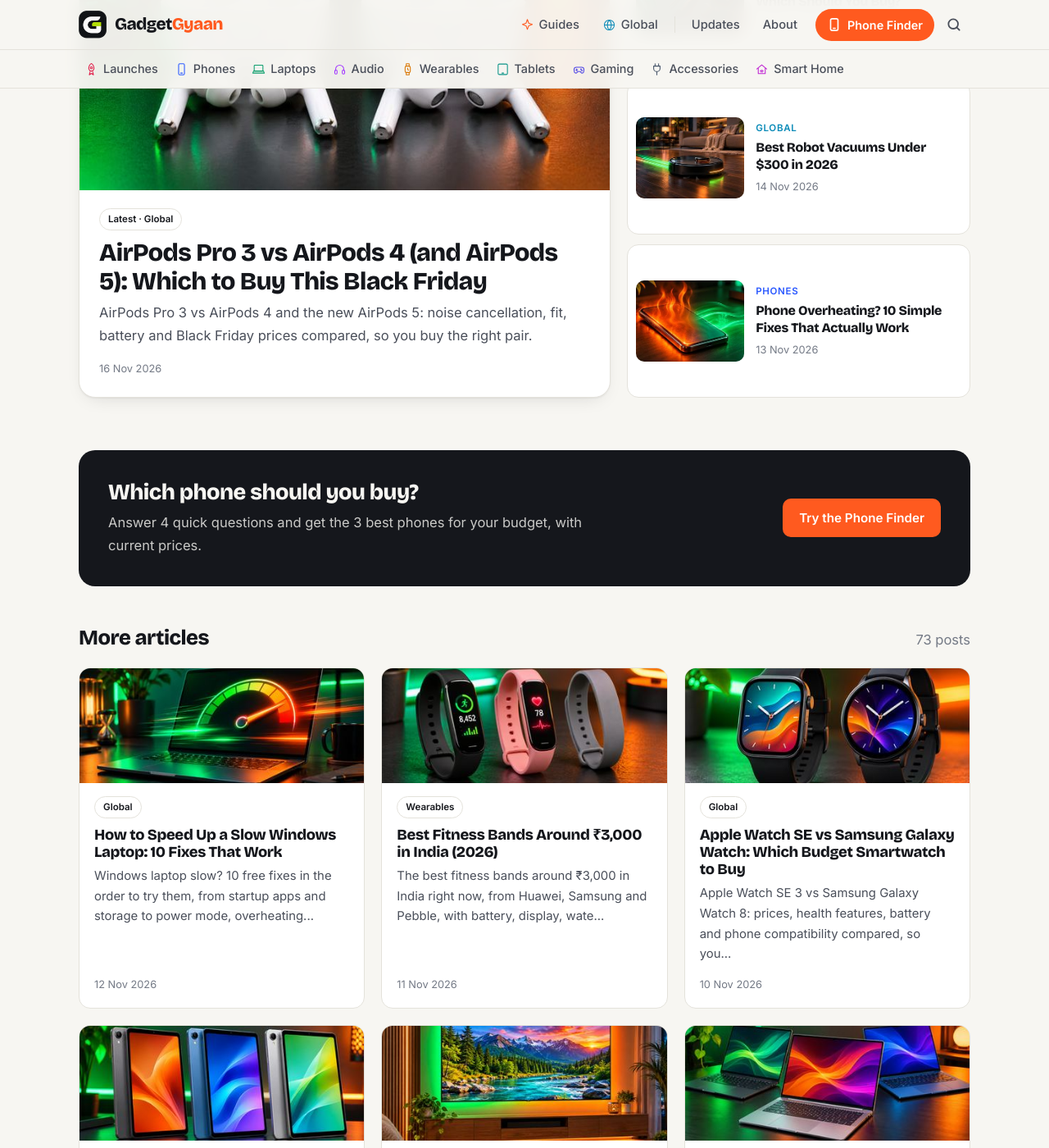
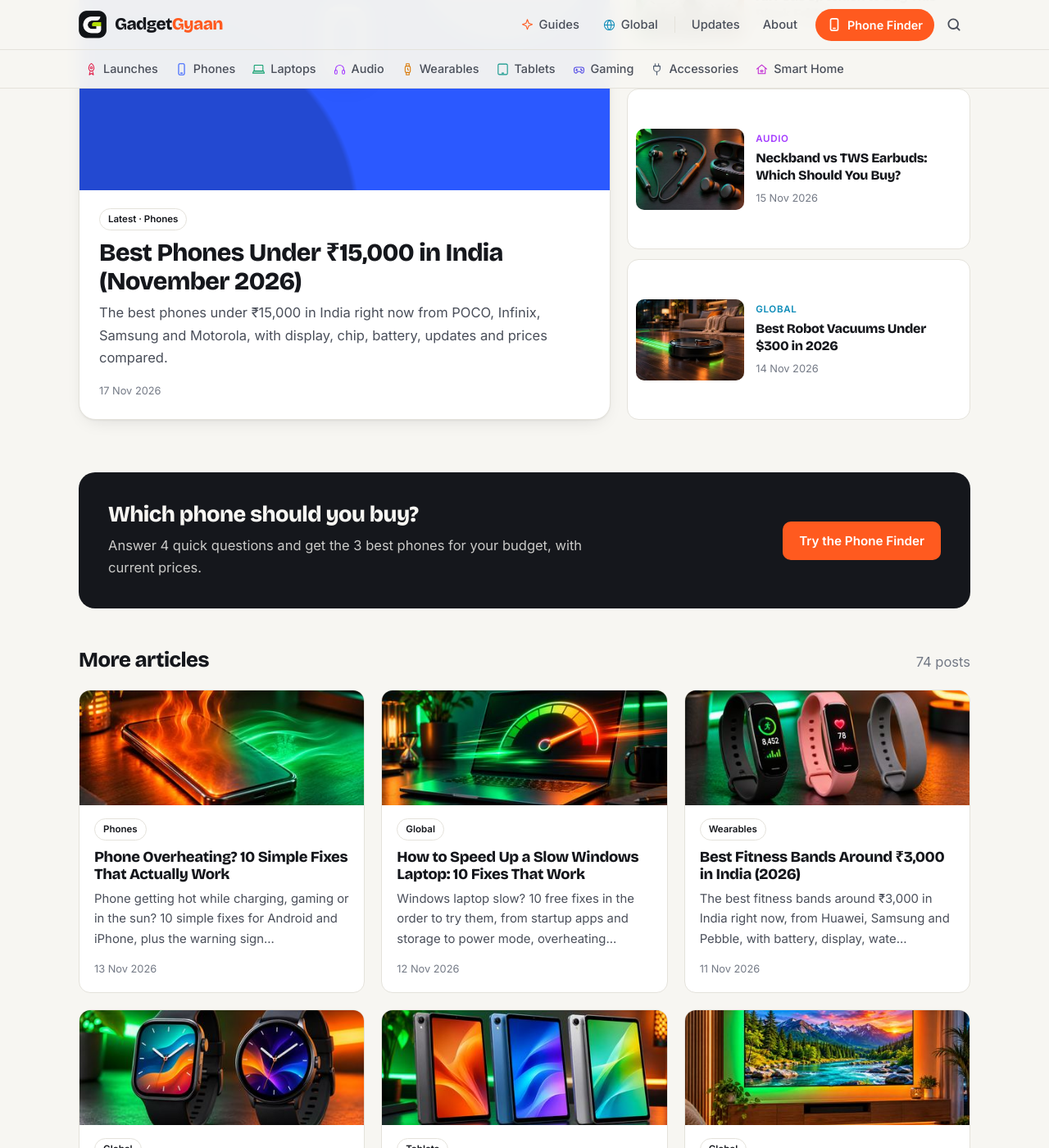
Before and after one commit to kiteksood167/kiteksood167.github.io, a Jekyll site: the page built from index.html, in a window 1280 px wide and 1400 px high, scrolled down 594 px. Shown: the whole window at 82% size. Built offline with Jekyll 4.4.1, drawn with Linux system fonts in a browser that asks for light colours; part of the change alters nothing that is shown.

Commit message:
New post: Best Phones Under ₹15,000 in India (November 2026)
Co-Authored-By: Claude <noreply@anthropic.com>

```diff
--- a/_data/content_plan.yml
+++ b/_data/content_plan.yml
@@ -8,13 +8,6 @@
 # The planned post below is that day's post. Launch/news tasks update existing posts
 # instead of adding new ones (see WRITING_GUIDE.md, "Publishing pace"). If a major
 # launch takes a day's slot, move that day's planned topic to the next free date.
-
-- date: 2026-11-16
-  audience: Global
-  category: Global
-  title: "AirPods Pro 3 vs AirPods 4: Which to Buy This Black Friday"
-  slug: airpods-pro-3-vs-airpods-4
-  image: airpods-pro-3-vs-airpods-4.jpg
 
 # Owner asked (16 Nov) for the most useful, most searched post here. Huge evergreen India search, budget buyers, Amazon/Flipkart affiliate.
 # Use _data/phone_finder.yml for candidates, then confirm current prices on Amazon.in/Flipkart on the day; only phones actually on sale under ₹15,000.
--- a/_posts/2026-10-20-how-to-choose-a-smartphone-under-20000.md
+++ b/_posts/2026-10-20-how-to-choose-a-smartphone-under-20000.md
@@ -89,7 +89,7 @@ Also watch for **bank offers** and **exchange offers** during sales. These often
 
 {% include buy.html name="5G smartphones under ₹20,000" query="5G smartphone under 20000" note="Filter by 8GB RAM and AMOLED to shortlist quickly" %}
 
-**Related reading:** [12 Simple Ways to Make Your Phone Battery Last Longer (That Actually Work)](/make-phone-battery-last-longer/) · [How to Improve Gaming Performance on Your Android Phone](/improve-gaming-performance-android-phone/) · [Samsung Galaxy F70 5G Launched in India: Price, Specs and Sale Date](/samsung-galaxy-f70-5g-launched-india/)
+**Related reading:** [12 Simple Ways to Make Your Phone Battery Last Longer (That Actually Work)](/make-phone-battery-last-longer/) · [How to Improve Gaming Performance on Your Android Phone](/improve-gaming-performance-android-phone/) · [Best Phones Under ₹15,000 in India (November 2026)](/best-phones-under-15000-india/)
 
 > **Still not sure?** Try our free [Phone Finder](/phone-finder/): answer 4 quick questions and get the 3 best phones for your budget.
 
--- /dev/null
+++ b/_posts/2026-11-17-best-phones-under-15000-india.md
@@ -0,0 +1,113 @@
+---
+title: "Best Phones Under ₹15,000 in India (November 2026)"
+description: "The best phones under ₹15,000 in India right now from POCO, Infinix, Samsung and Motorola, with display, chip, battery, updates and prices compared."
+date: 2026-11-17 08:49:00 +0530
+category: Phones
+also_in: [Guides]
+tags: [budget phones, phones under 15000, 5G phones, POCO M7 Pro 5G, Infinix Note 50x 5G, Samsung Galaxy F16 5G, Moto G37, buying guide]
+affiliate: true
+sources:
+  - name: "The Quint: POCO M7 Pro 5G launched in India, price and specifications"
+    url: "https://www.thequint.com/tech-and-auto/tech-news/poco-m7-pro-5g-launched-in-india-features-specifications-and-price"
+  - name: "Digit: Infinix Note 50x 5G launched in India with Dimensity 7300 Ultimate"
+    url: "https://www.digit.in/news/mobile-phones/infinix-note-50x-5g-launched-in-india-with-mediatek-dimensity-7300-ultimate-chipset-check-price-specifications.html"
+  - name: "Samsung Newsroom India: Galaxy F16 5G launched with six generations of OS upgrades"
+    url: "https://news.samsung.com/in/samsung-launches-galaxy-f16-5g-with-segment-leading-features-in-india"
+  - name: "FoneArena: moto g37 and g37 Power launched in India"
+    url: "https://www.fonearena.com/blog/483027/moto-g37-power-price-india-specifications-moto-g37.html"
+  - name: "91mobiles: Smartphone price hike roundup, revised prices"
+    url: "https://www.91mobiles.com/hub/smartphone-price-hike-roundup-revised-price-reason-more/"
+  - name: "Prices: Flipkart and Amazon.in listings, November 2026"
+---
+
+Finding a good phone under ₹15,000 is harder in late 2026 than it was a year ago. Memory chips have become expensive, and many popular budget phones have quietly moved above ₹15,000. The good news: four phones still give you real value at this price, each strong in a different way, so the right pick depends on what you care about most.
+
+<!--more-->
+
+## Why fewer phones fit under ₹15,000 now
+
+Through 2026, brands have raised prices on budget phones because RAM and storage chips cost more. The [Lava price hike of up to ₹3,000](/lava-smartphone-price-hike-november-15/) that started on November 15 is only the latest one. According to 91mobiles' price-hike tracker, the Redmi 15C (4GB + 128GB) went from ₹12,499 to ₹16,999, and the Vivo T4x (6GB + 128GB) from ₹13,999 to ₹16,999. Phones that were easy recommendations at ₹13,000 now cost ₹17,000 or more.
+
+So this list sticks to phones that are actually selling under ₹15,000 on Flipkart or Amazon in mid-November 2026, and it skips phones that only hit this price with bank offers.
+
+## Quick comparison
+
+| Phone | Price (Nov 2026) | Chip | Display | Battery and charging | Best for |
+|---|---|---|---|---|---|
+| POCO M7 Pro 5G (6GB + 128GB) | around ₹14,999 | Dimensity 7025 Ultra | 6.67" FHD+ AMOLED, 120Hz | 5,110mAh, 45W | Display and camera |
+| Infinix Note 50x 5G+ (8GB + 128GB) | around ₹14,999 | Dimensity 7300 Ultimate | 6.67" HD+ LCD, 120Hz | 5,500mAh, 45W | Performance and gaming |
+| Samsung Galaxy F16 5G (4GB + 128GB) | around ₹12,499 | Dimensity 6300 | 6.7" FHD+ AMOLED, 90Hz | 5,000mAh, 25W | Long-term updates |
+| Moto G37 (4GB + 64GB) | around ₹14,499 | Dimensity 6400 | 6.7" HD+ LCD, 120Hz | 5,200mAh, 20W | Clean software, durability |
+
+Prices are the lowest listed prices we found on Flipkart in mid-November 2026, without bank offers. Budget phone prices are changing often this year, so check the live price before you pay.
+
+## 1. POCO M7 Pro 5G: best display and camera
+
+The POCO M7 Pro 5G launched in December 2024 at ₹14,999 for the 6GB + 128GB model, and that is still its Flipkart price today, which is rare in a year of price hikes.
+
+Its biggest strength is the screen. You get a 6.67-inch **Full HD+ AMOLED** panel with a 120Hz refresh rate, up to 2,100 nits peak brightness and Gorilla Glass 5. Most phones at this price use HD+ LCD screens, so text, videos and photos look noticeably sharper and more colourful here.
+
+The main camera is also a step above the usual budget setup: a 50MP Sony LYT-600 sensor with **optical image stabilisation (OIS)**, which helps reduce blur in low light and in videos. There's a 20MP selfie camera, an in-display fingerprint sensor, an IR blaster and an IP64 rating for dust and splashes. The 5,110mAh battery charges at 45W.
+
+The catch is software. POCO promised two Android upgrades and four years of security updates from Android 14, so most of the OS upgrades are already used up. If you keep phones for four years or more, look at the Samsung below.
+
+**Best for:** anyone who watches a lot of video or wants the best photos under ₹15,000.
+
+{% include buy.html name="POCO M7 Pro 5G" query="POCO M7 Pro 5G 6GB 128GB" note="FHD+ AMOLED, 50MP OIS camera, 45W charging" %}
+
+## 2. Infinix Note 50x 5G+: best performance
+
+If speed and gaming matter most, the Infinix Note 50x 5G+ is the pick. Its **MediaTek Dimensity 7300 Ultimate** is a 4nm chip and the most powerful processor in this list, clearly ahead of the Dimensity 6300 and 6400 chips that most phones under ₹15,000 use.
+
+The 8GB + 128GB model sells for around ₹14,999 on Flipkart. The cheaper 6GB version is often out of stock, so check before you decide. You get a 5,500mAh battery with 45W charging, IP64 dust and splash resistance, MIL-STD-810H durability certification, Wi-Fi 6 and Bluetooth 5.4.
+
+The trade-off is the display. It's a 6.67-inch **HD+ LCD** with 120Hz and a peak brightness of 672 nits, so it is less sharp and harder to read in harsh sunlight than the POCO's AMOLED. Infinix's XOS software is also busier than stock Android, and we couldn't find a clear update promise from the brand.
+
+**Best for:** students and gamers who want the most performance for the money.
+
+{% include buy.html name="Infinix Note 50x 5G+" query="Infinix Note 50x 5G 8GB 128GB" note="Dimensity 7300 Ultimate, 5,500mAh, 45W, IP64" %}
+
+## 3. Samsung Galaxy F16 5G: best for long-term updates
+
+The Galaxy F16 5G is the cheapest phone here at around **₹12,499** for the 4GB + 128GB model on Flipkart, and it has one feature none of the others match: Samsung promised **six generations of Android upgrades and six years of security updates**. It launched with Android 15 in March 2025 and has already received One UI 8.5, so it should keep getting updates until around 2031.
+
+It also has a 6.7-inch Full HD+ Super AMOLED screen (90Hz), a 50MP triple camera, a 13MP selfie camera, NFC with Samsung Wallet tap-to-pay, IP54 splash resistance and a slim 7.9mm body.
+
+What you give up is speed. The Dimensity 6300 is fine for WhatsApp, YouTube, UPI and social media, but heavy games will run at lower settings, and 4GB of RAM fills up quickly. If your budget allows, the 6GB + 128GB version, at around ₹13,999, is the better buy. Charging tops out at 25W.
+
+**Best for:** parents, first-time smartphone users and anyone who keeps a phone for four to five years.
+
+{% include buy.html name="Samsung Galaxy F16 5G" query="Samsung Galaxy F16 5G" note="FHD+ AMOLED, 6 Android upgrades promised, NFC" %}
+
+> **Tip:** On a budget phone, check the storage before the RAM. A 64GB phone fills up fast once WhatsApp media and photos pile up. If you pick a 64GB model, make sure it has a microSD slot (the Moto G37 and POCO M7 Pro do) and buy a card early.
+
+## 4. Moto G37: best clean software and durability
+
+Launched in May 2026 at ₹13,999, the Moto G37 now sells for around **₹14,499** on Flipkart for the 4GB + 64GB model. It's the newest phone here and has the most polished build for the price.
+
+You get Android 16 with Motorola's clean, close-to-stock interface, **stereo speakers with Dolby Atmos**, a 3.5mm headphone jack, Gorilla Glass 7i, an IP64 rating and MIL-STD-810H certification. The 6.7-inch HD+ LCD runs at 120Hz with up to 1,050 nits peak brightness. The Dimensity 6400 chip is a small step up from the Dimensity 6300 and handles everyday tasks smoothly.
+
+There are some clear limits. Storage is only 64GB (UFS 2.2, expandable by microSD), the 5,200mAh battery supports 20W charging but ships with just a 10W charger, and Motorola promises only **one Android upgrade and three years of security updates**. The 50MP camera is a single sensor without OIS.
+
+The Moto G37 Power version adds a 7,000mAh battery and 30W charging, but its listed prices have mostly been above ₹15,000 in recent months, so it doesn't make this list.
+
+**Best for:** people who want simple, clean software, loud speakers and a tough body.
+
+## Phones just above ₹15,000
+
+If you can stretch your budget by ₹1,500 to ₹2,000, the **Samsung Galaxy A07 5G** (around ₹16,690 on Amazon for 4GB + 128GB) adds a 6,000mAh battery and six years of updates. Above that, our guide on [how to choose a smartphone under ₹20,000](/how-to-choose-a-smartphone-under-20000/) explains which specs are worth paying more for. You can also compare every phone we track on our [phones by budget](/phones-by-budget/) page or take the 4-question [Phone Finder](/phone-finder/) quiz.
+
+## How to choose between them
+
+- **Pick the POCO M7 Pro 5G** if screen quality and photos matter most.
+- **Pick the Infinix Note 50x 5G+** if you play games like BGMI or Free Fire and want the fastest chip.
+- **Pick the Samsung Galaxy F16 5G** if you want the longest software support and the lowest price.
+- **Pick the Moto G37** if you prefer clean Android, stereo speakers and water resistance.
+
+Whichever you buy, [check that the phone is genuine before you accept the delivery](/check-new-phone-genuine-before-accepting-delivery/), especially when a third-party seller is listed.
+
+**Related reading:** [How to Choose a Smartphone Under ₹20,000: 7 Specs That Actually Matter](/how-to-choose-a-smartphone-under-20000/) · [Lava Phones to Get Costlier by Up to ₹3,000 From November 15](/lava-smartphone-price-hike-november-15/)
+
+## The bottom line
+
+Under ₹15,000 in November 2026, the **POCO M7 Pro 5G** is the best all-rounder thanks to its AMOLED screen and OIS camera, while the **Infinix Note 50x 5G+** is the one to get for performance. The **Samsung Galaxy F16 5G** is the safest long-term buy at around ₹12,499, and the **Moto G37** suits buyers who want clean software and a tough build. Prices are moving up across the budget segment, so if one of these fits your needs, buying sooner rather than later is likely to save you money.
```
